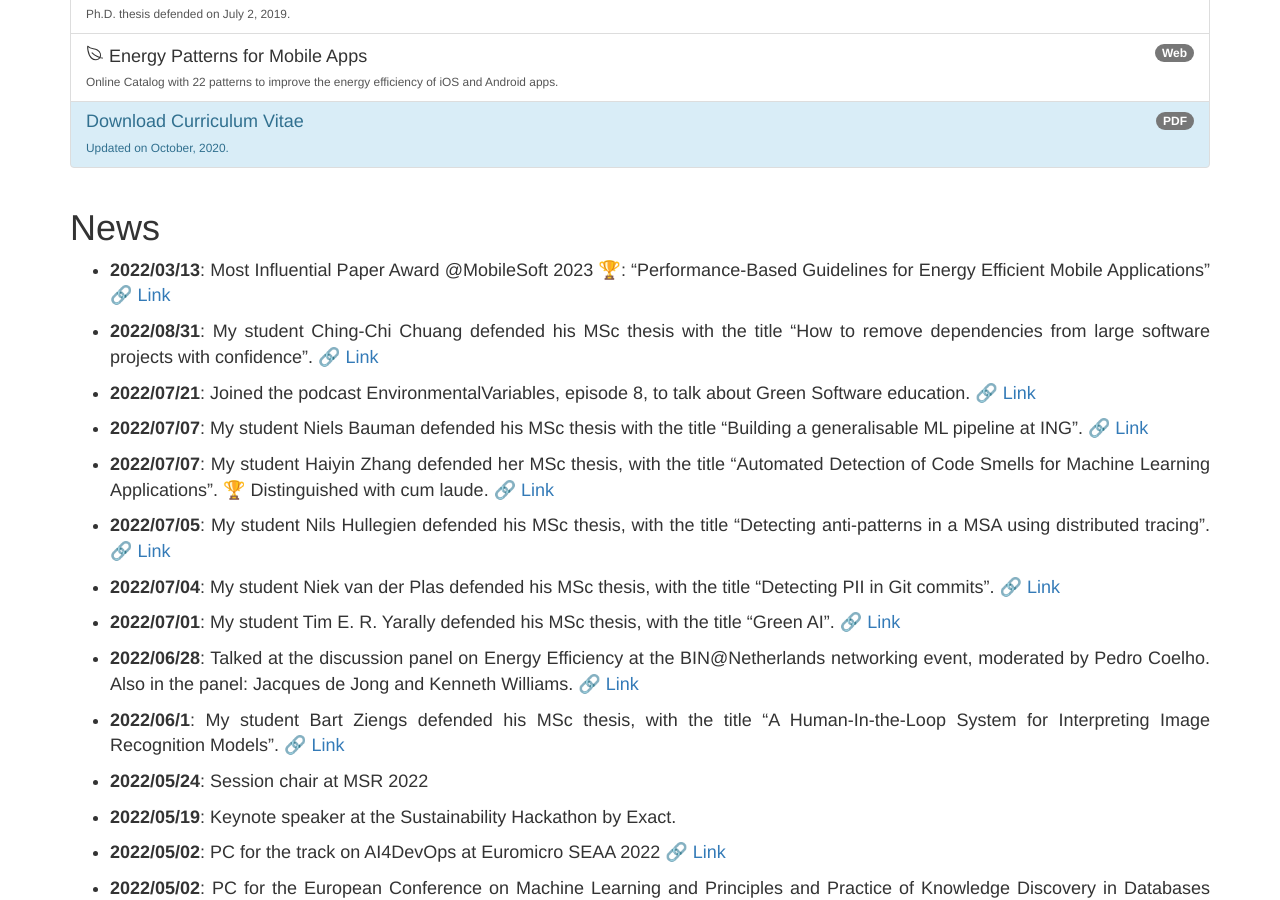
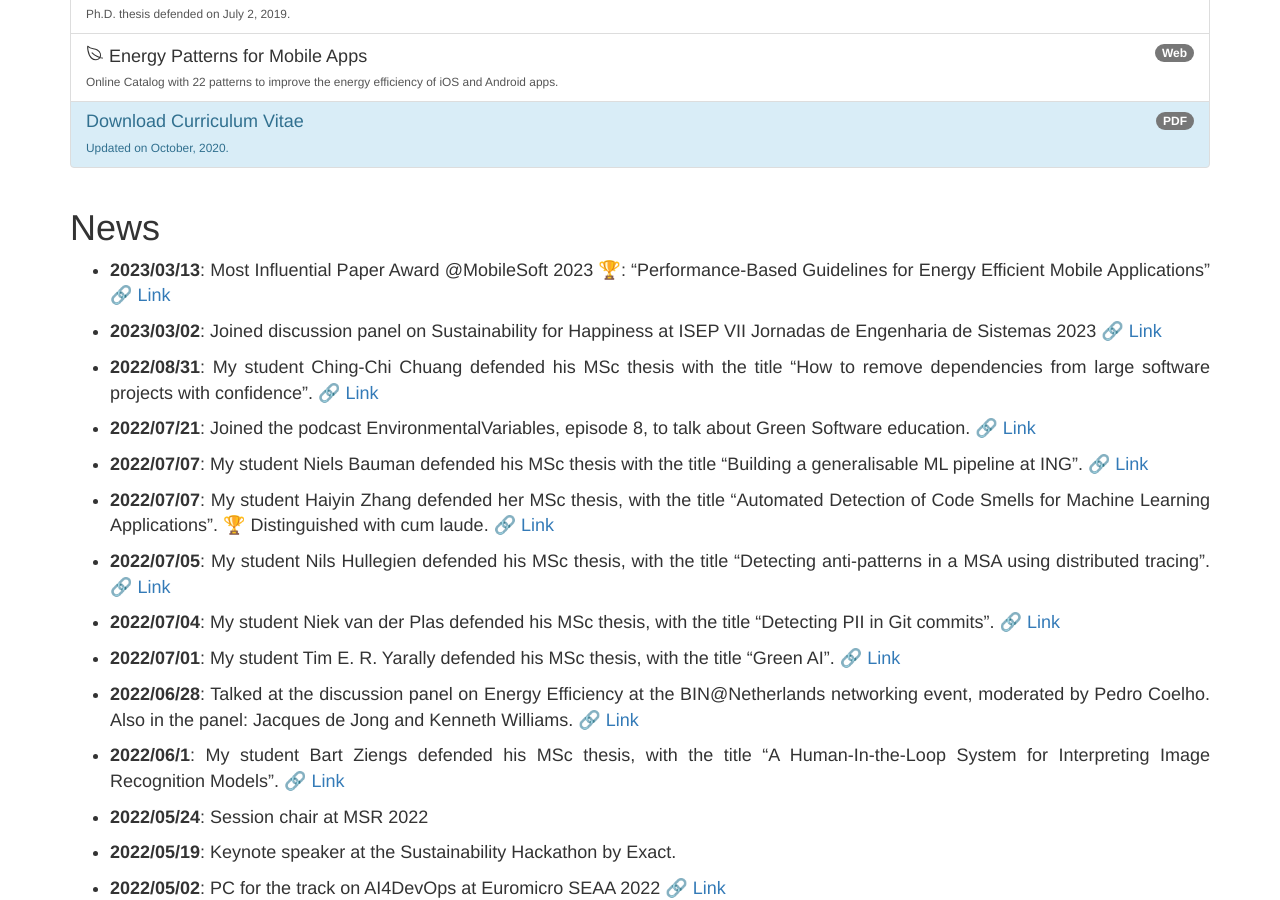
Before and after one commit to luiscruz/luiscruz.github.io, a Jekyll site: the page built from index.md, in a window 1280 px wide and 900 px high, scrolled down 553 px. Built offline with Jekyll 4.4.1, drawn with Linux system fonts in a browser that asks for light colours.

Commit message:
jornadas update

```diff
--- a/_data/updates.yml
+++ b/_data/updates.yml
@@ -1,6 +1,10 @@
 - msg: "Most Influential Paper Award @MobileSoft 2023 🏆: \"Performance-Based Guidelines for Energy Efficient Mobile Applications\""
   link: "http://luiscruz.github.io/publications/2017-05-performance.html"
-  date: 2022/03/13
+  date: 2023/03/13
+- msg: "Joined discussion panel on Sustainability for Happiness at ISEP VII Jornadas de Engenharia de Sistemas 2023"
+  link: "https://www.isep.ipp.pt/PAGE/VIEWPAGE/ViIJES"
+  link2: "https://www.youtube.com/watch?v=3sKfDMhbvz8"
+  date: 2023/03/02
 - msg: "My student Ching-Chi Chuang defended his MSc thesis with the title \"How to remove dependencies from large software projects with confidence\"."
   date: 2022/08/31
   link: "http://resolver.tudelft.nl/uuid:b2985d05-8663-4247-9678-ee8b5bba12ad"
```
